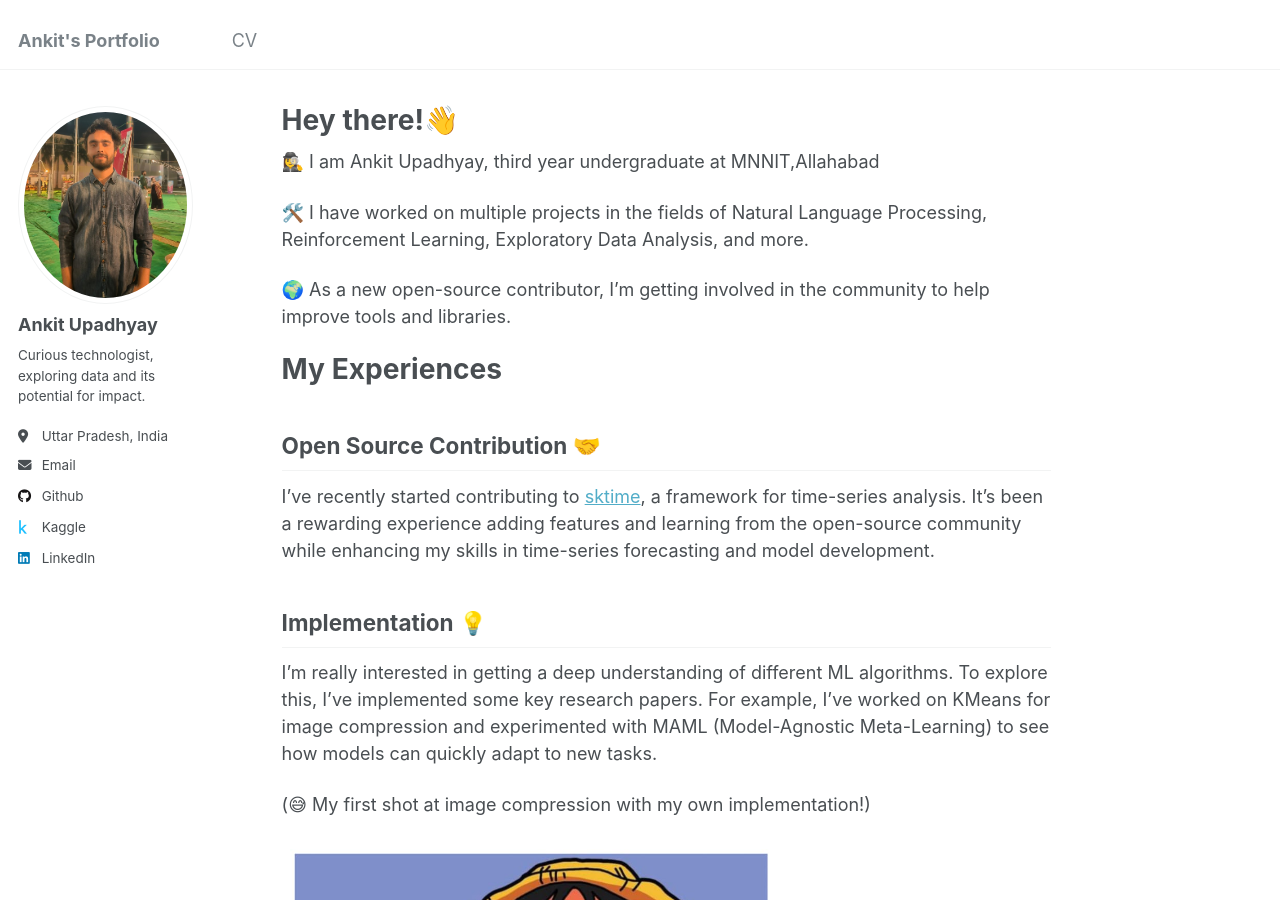
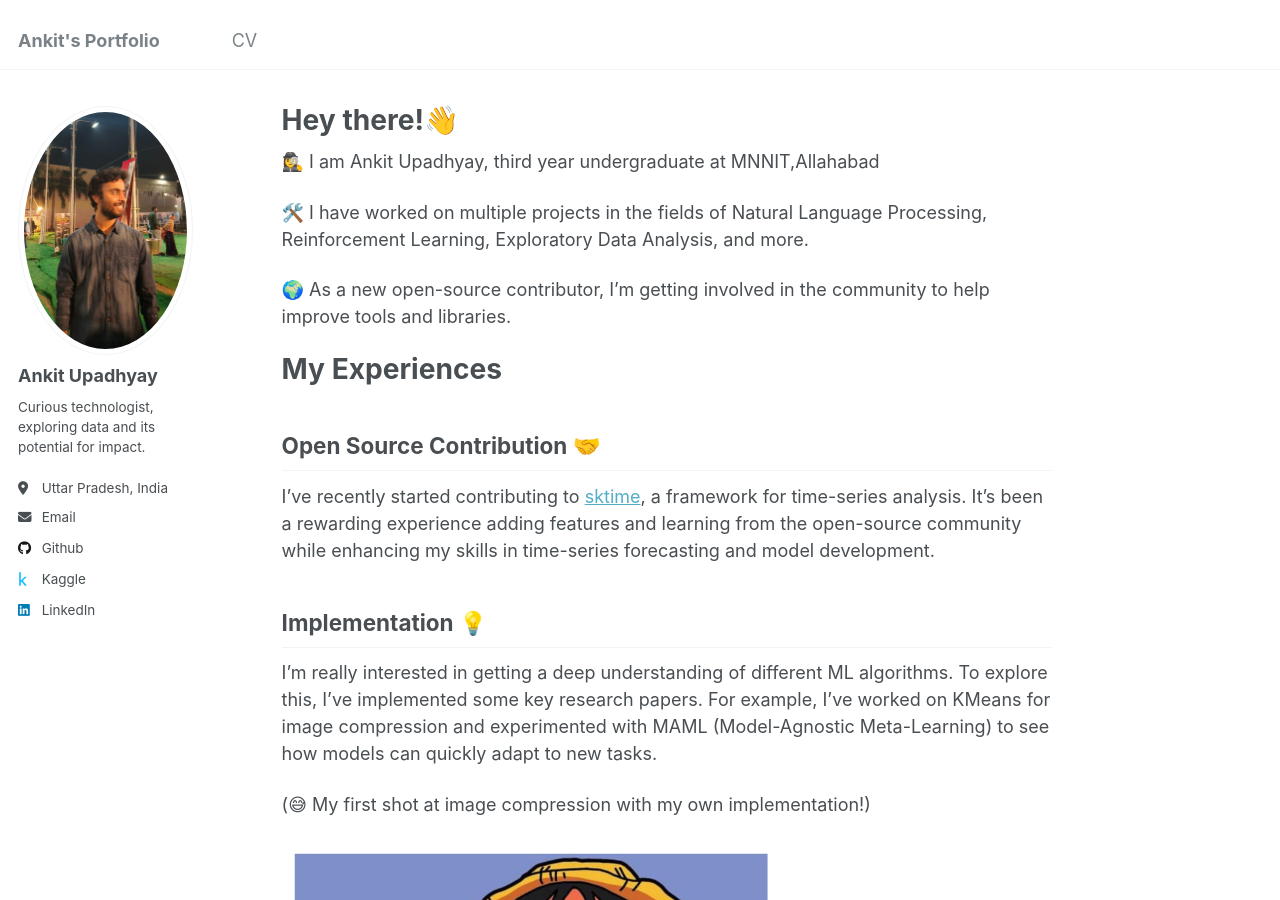
Before and after one commit to Ankit-1204/ankit-1204.github.io, a Jekyll site: the page built from _pages/about.md, in a window 1280 px wide and 900 px high. Built offline with Jekyll 4.4.1, drawn with Linux system fonts in a browser that asks for light colours.

Commit message:
Update _config.yml

```diff
--- a/_config.yml
+++ b/_config.yml
@@ -21,7 +21,7 @@ repository               : "Ankit-1204/ankit-1204.github.io"
 #               Additional customization can be done by editing /_includes/author-profile.html
 author:
   # Biographic information
-  avatar           : "Image_me2.jpeg"
+  avatar           : "Image_me.jpeg"
   name             : "Ankit Upadhyay"
   pronouns         : # example: "she/her"
   bio              : "Curious technologist, exploring data and its potential for impact."
```
